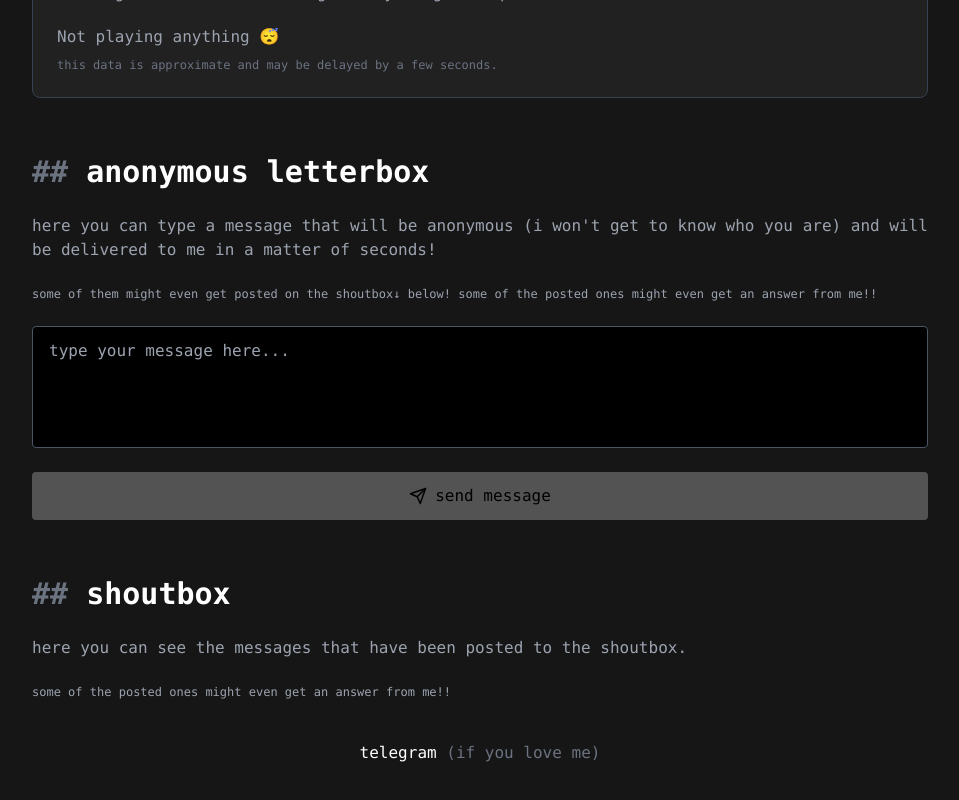
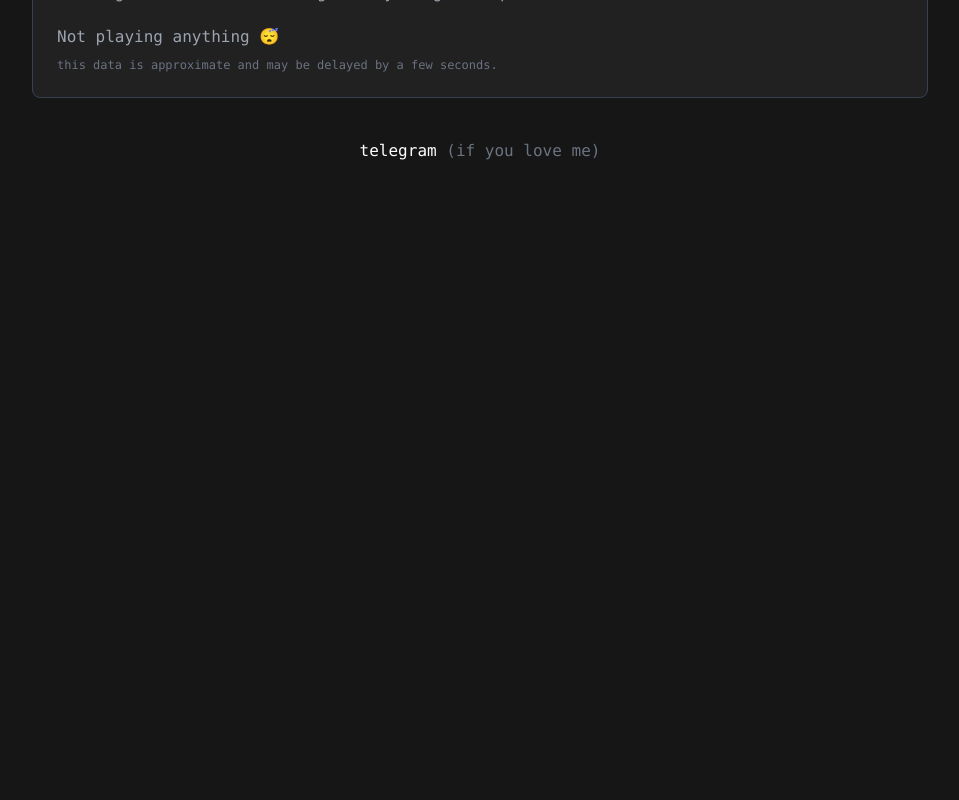
Before and after one commit to payton-ggg/quartzee.dev, a React (Vite) app in the folder main.dev/: page / in a window 1280 px wide. Shown: the part 1064-1864 px from the top of the page, without its empty margins (160-1119 px from the left). After the commit the page ends 1292 px from the top, so only its background shows below. Built offline with nearby package versions, Linux system fonts and the light colour scheme; no server answers; a web font is replaced by a local one.

Commit message:
Update App.tsx

```diff
--- a/main.dev/src/App.tsx
+++ b/main.dev/src/App.tsx
@@ -9,8 +9,8 @@ function App() {
       <AnimatedTitle />
       <main className="lg:p-16 max-w-5xl ">
         <About />
-        <Letterbox />
-        <Shoutbox />
+        {/* <Letterbox />
+        <Shoutbox /> */}
         <div className="mt-10 flex items-center justify-center">
           <div>
             <a href="https://t.me/quartzee" target="_blank" rel="noreferrer">
```
